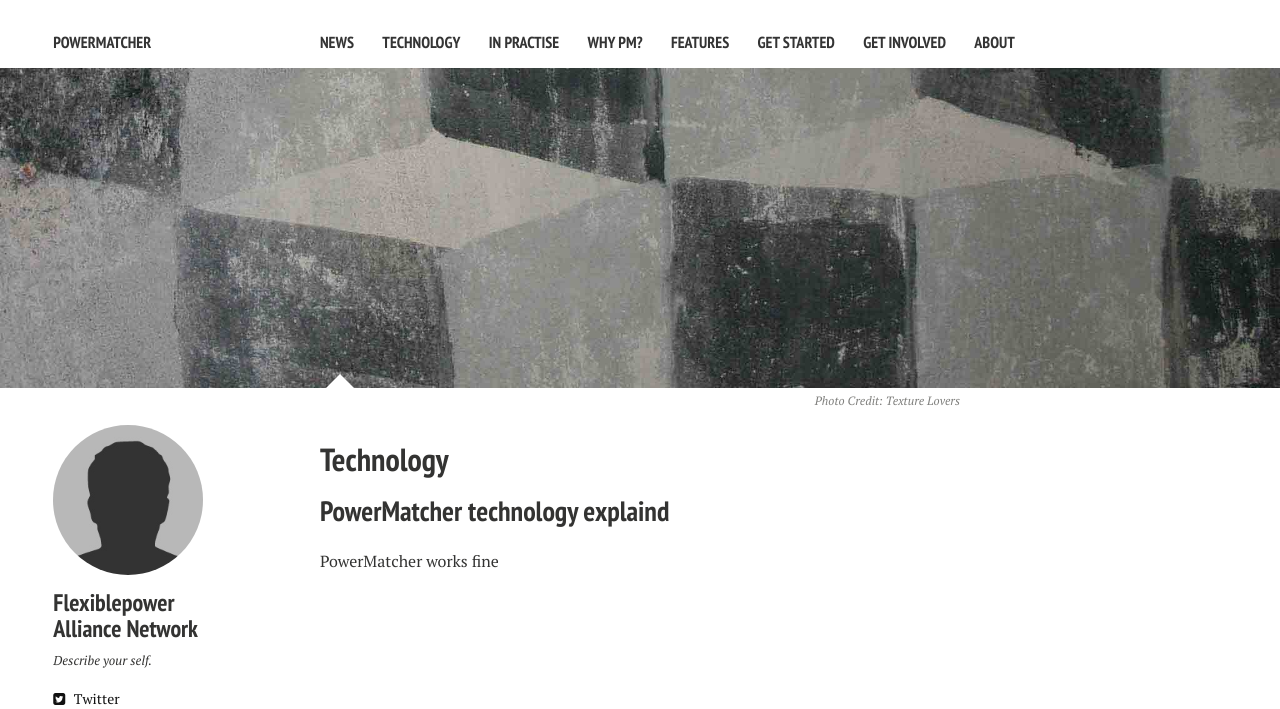
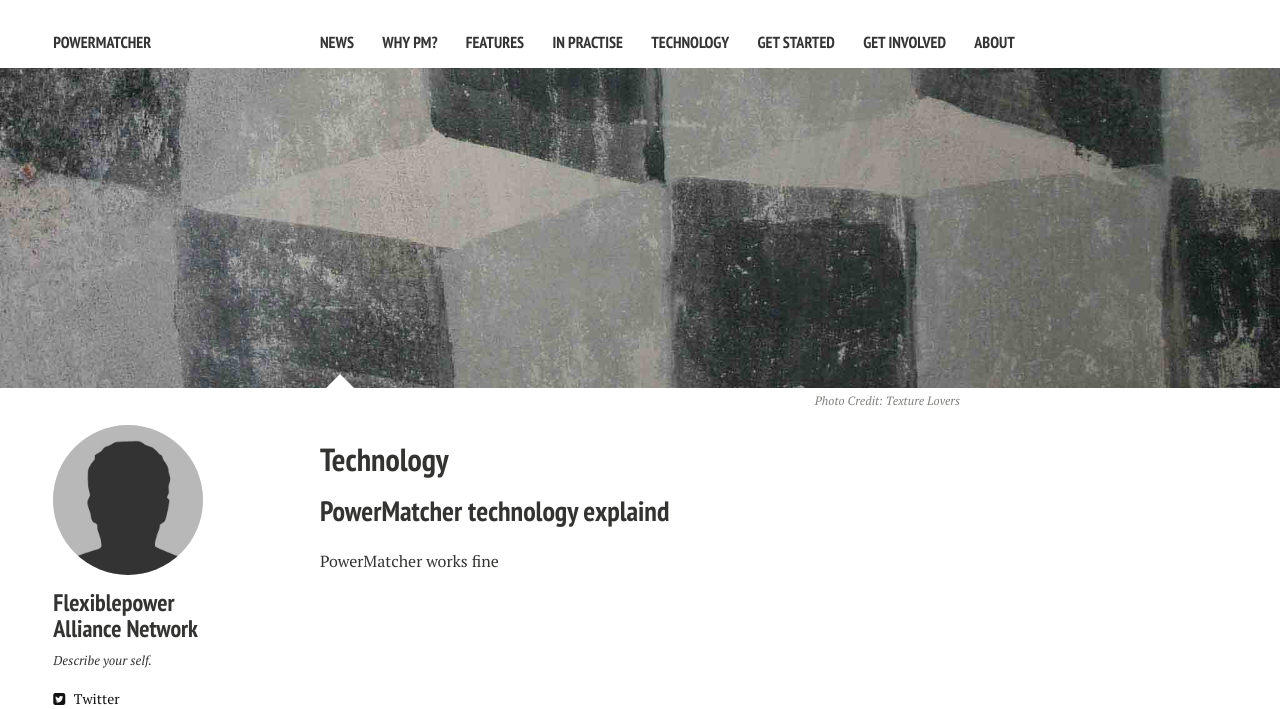
Before and after one commit to flexiblepower/flexiblepower.github.io, a Jekyll site: the page built from technology.md, in a window 1280 px wide, cut to the strip 0-709 px from the top of the page. Built offline with Jekyll 4.4.1, drawn with Linux system fonts in a browser that asks for light colours; nearby versions of some CDN libraries.

Commit message:
Typo fix and setup change

```diff
--- a/_config.yml
+++ b/_config.yml
@@ -40,14 +40,14 @@ encoding: UTF-8
 links:
   - title: News
     url: /posts/
-  - title: Technology
-    url: /Technology/
-  - title: In practise
-    url: /in-practise/
   - title: Why PM?
     url: /why/
   - title: Features
     url: /features/
+  - title: In practise
+    url: /in-practise/
+  - title: Technology
+    url: /technology/
   - title: Get started
     url: /get-started/
   - title: Get involved
```
